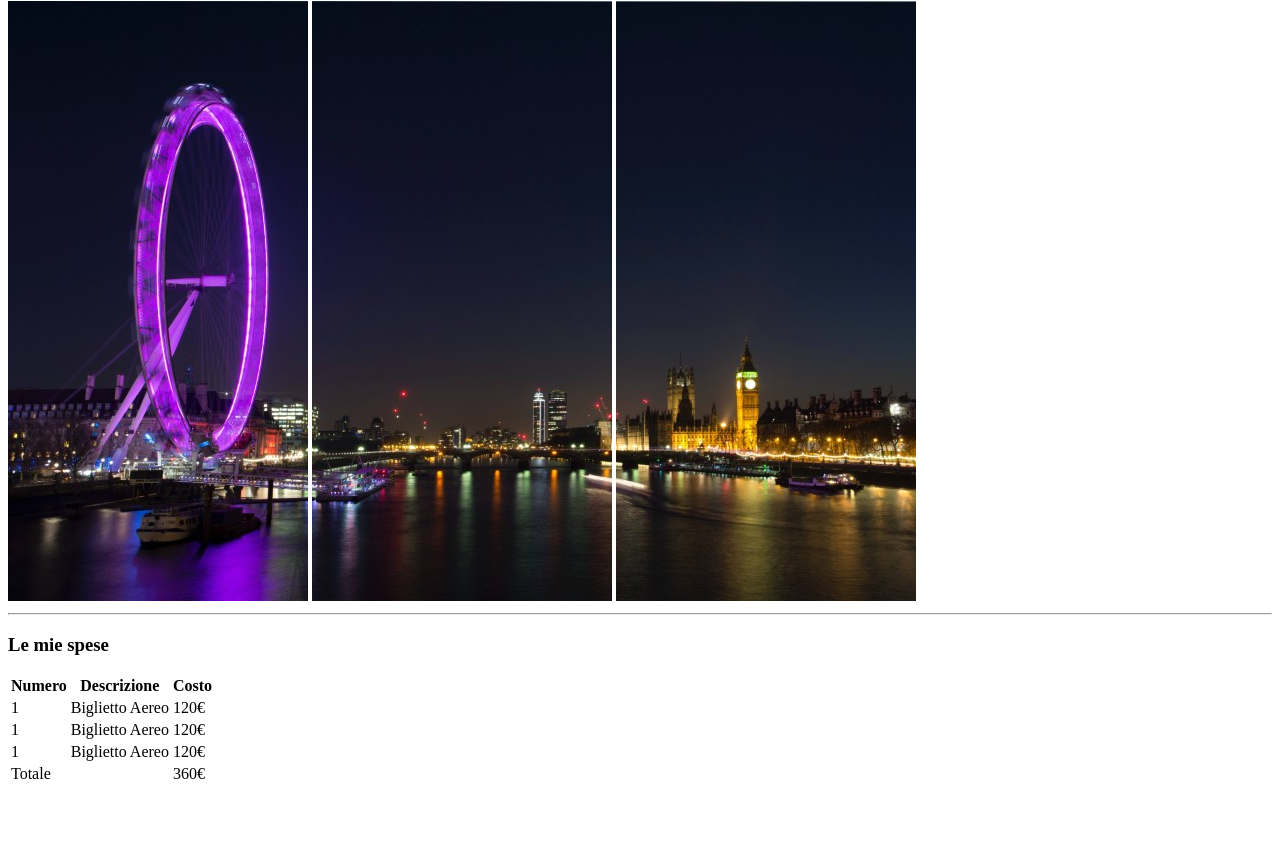
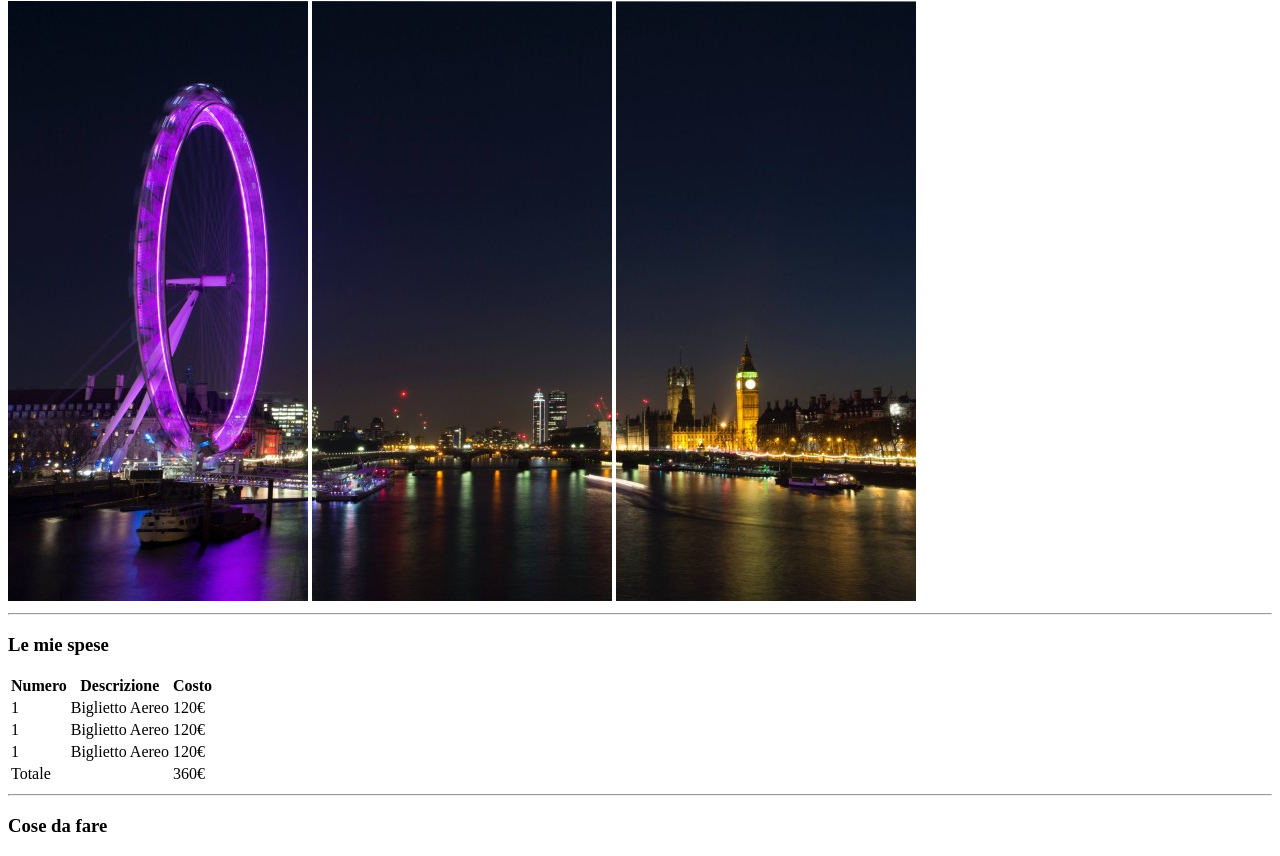
Before and after one commit to GiuseppeFiliberto/html-london-trip, a plain HTML site: page index.html in a window 1280 px wide. Shown: the part 79-935 px from the top of the page. Before the commit the page ends 873 px from the top, so only its background shows below. Drawn offline with Linux system fonts and the light colour scheme.

Commit message:
To do list section start

```diff
--- a/index.html
+++ b/index.html
@@ -58,8 +58,12 @@
           <!-- /table body -->
 
         </table>
+        <hr>
     </section>
-    <section></section>
+      <h3>Cose da fare</h3>
+    <section>
+
+    </section>
     <section></section>
     <section></section>
   </main>
```
